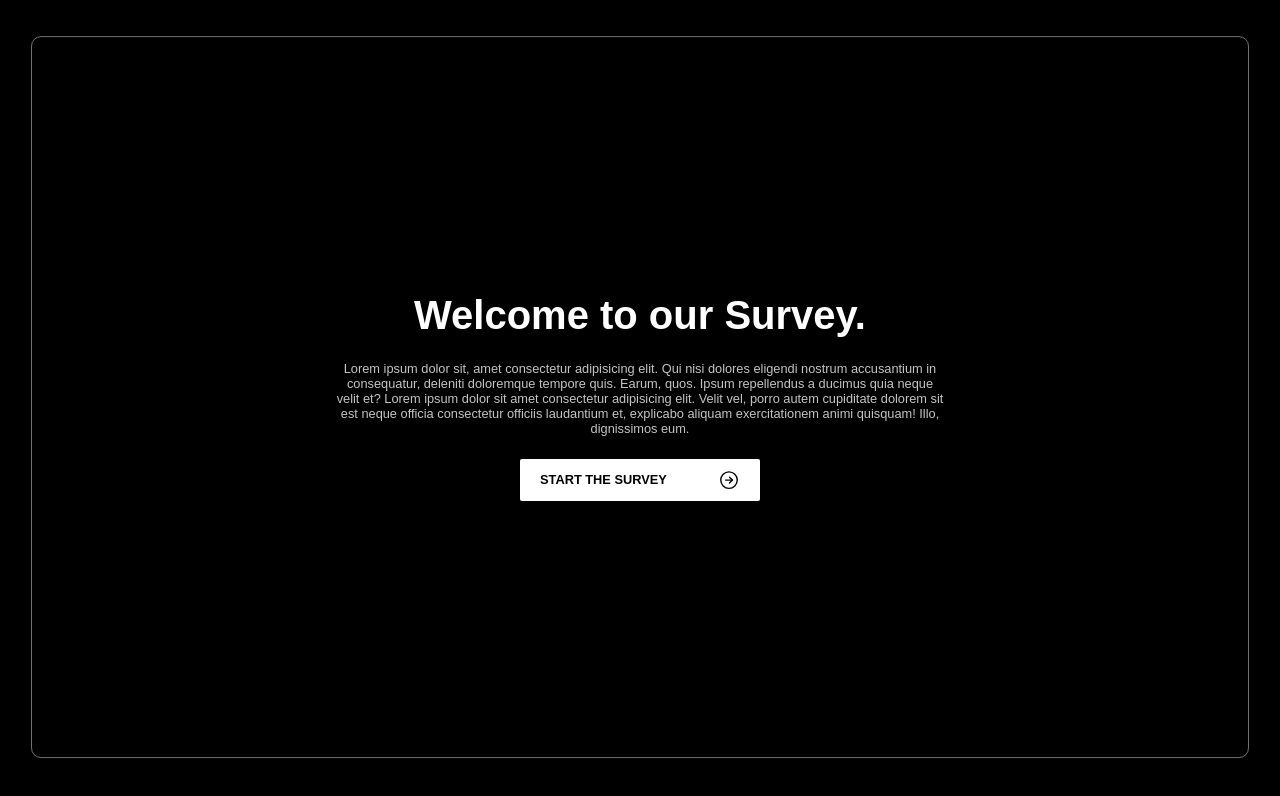
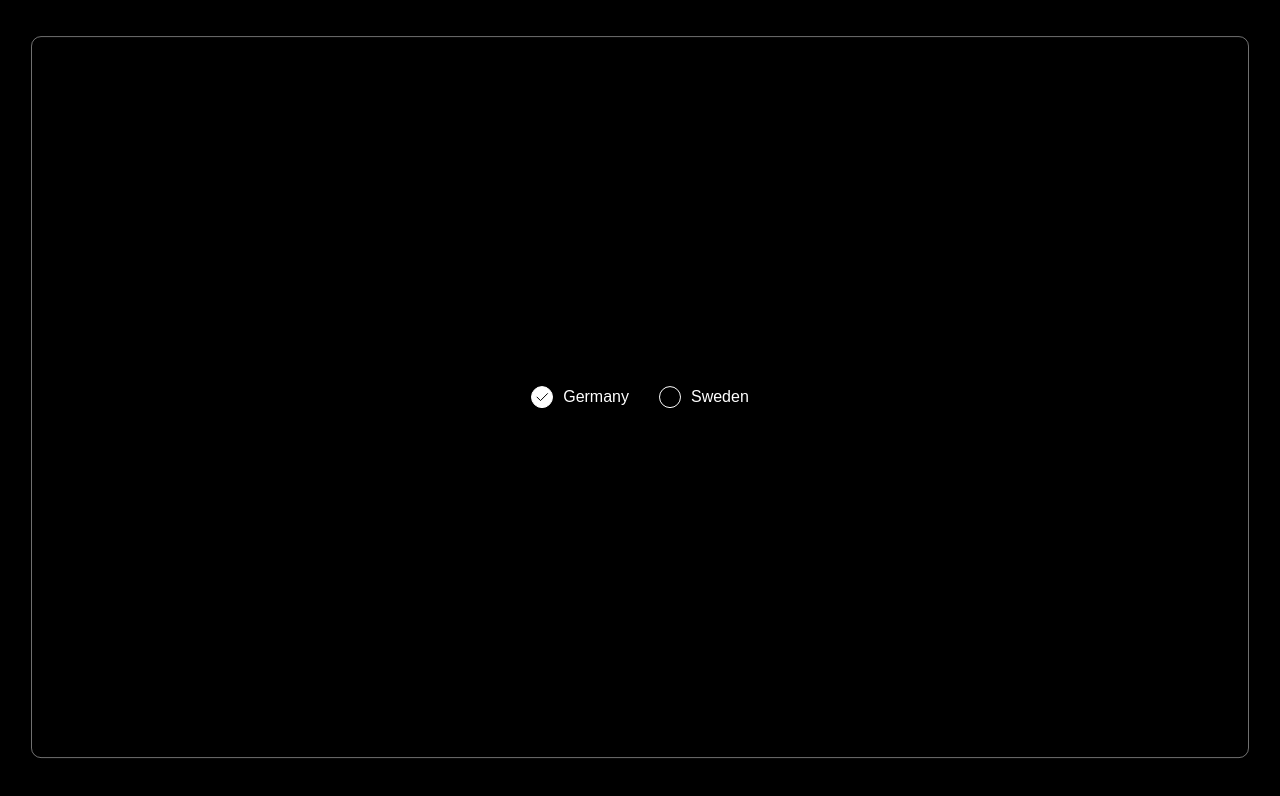
Before and after one commit to vaskania/alex-gross, a React (Create React App) app: page / in a window 1280 px wide. Shown: the top 796 px of the page. Built offline with nearby package versions, Linux system fonts and the light colour scheme.

Commit message:
added dropdown styling, create radio component

```diff
--- a/src/App.tsx
+++ b/src/App.tsx
@@ -1,4 +1,6 @@
 import { BrowserRouter } from "react-router-dom";
+import { Dropdown } from "./components/Dropdown";
+import { RadioButtons } from "./components/Radio";
 import { Wrapper } from "./components/Wrapper";
 import { ContextProvider } from "./context/App.context";
 
@@ -9,7 +11,20 @@ function App() {
     <ContextProvider>
       <BrowserRouter>
         <Wrapper>
-          <Router />
+          {/* <Dropdown
+            data={[
+              { label: "Germany", value: "ger" },
+              { label: "Sweden", value: "swe" },
+            ]}
+          /> */}
+          {/* <Router /> */}
+          <RadioButtons
+            type="single"
+            data={[
+              { label: "Germany", value: "ger" },
+              { label: "Sweden", value: "swe" },
+            ]}
+          />
         </Wrapper>
       </BrowserRouter>
     </ContextProvider>
--- a/src/components/Button.tsx
+++ b/src/components/Button.tsx
@@ -33,7 +33,7 @@ export const Button = ({
       gap: "10px",
     }}
   >
-    {leftArrow && <ArrowLeft />} {label}{" "}
-    {rightArrow && <ArrowCircleRight size={22} />}{" "}
+    {leftArrow && <ArrowLeft />} {label}
+    {rightArrow && <ArrowCircleRight size={22} />}
   </button>
 );
--- /dev/null
+++ b/src/components/Dropdown.tsx
@@ -0,0 +1,37 @@
+import { useState } from "react";
+import classes from "../styles/dropdown.module.css";
+import { Triagle } from "./Triagle";
+
+interface IDropdown {
+  label: string;
+  value: string;
+}
+
+export const Dropdown = ({ data }: { data: IDropdown[] }) => {
+  const [open, setOpen] = useState<boolean>(false);
+  const notSelectedTesxt = "please choose your country";
+  const [selected, setSelected] = useState<string>(notSelectedTesxt);
+
+  return (
+    <section className={classes.dropdownContainer}>
+      <div
+        className={classes.dropdown}
+        onClick={() => setOpen((open) => !open)}
+      >
+        <p>{notSelectedTesxt}</p>
+        <Triagle rotate={open} />
+      </div>
+      {open && (
+        <div className={classes.options}>
+          {data.map(({ label, value }) => {
+            return (
+              <span key={value} onClick={() => setSelected(value)}>
+                {label}
+              </span>
+            );
+          })}
+        </div>
+      )}
+    </section>
+  );
+};
--- /dev/null
+++ b/src/components/Question.tsx
@@ -0,0 +1,3 @@
+interface IQuestion {}
+
+export const Question = ({}: IQuestion) => {};
--- /dev/null
+++ b/src/components/Radio.tsx
@@ -0,0 +1,59 @@
+import { Check } from "phosphor-react";
+import { useState } from "react";
+import classes from "../styles/radio.module.css";
+type RadionButtonType = "single" | "multi";
+
+interface IRadionButton {
+  type: RadionButtonType;
+  data: {
+    label: string;
+    value: string;
+  }[];
+}
+
+const Item = ({
+  label,
+  click,
+  value,
+  isCurrent,
+}: {
+  value: string;
+  label: string;
+  click: any;
+  isCurrent: boolean;
+}) => {
+  const [isChecked, setChecked] = useState<boolean>(isCurrent);
+
+  return (
+    <div key={value} className={classes.checkboxItem}>
+      <span
+        onClick={() => {
+          click();
+          setChecked((c) => !c);
+        }}
+        className={isChecked && isCurrent ? classes.checked : ""}
+      >
+        {isCurrent && isChecked && <Check />}
+      </span>
+      <span>{label}</span>
+    </div>
+  );
+};
+
+export const RadioButtons = ({ data, type }: IRadionButton) => {
+  const [current, setCurrent] = useState("ger");
+
+  return (
+    <section className={classes.container}>
+      {data.map(({ label, value }) => (
+        <Item
+          key={value}
+          label={label}
+          value={value}
+          isCurrent={value === current}
+          click={() => setCurrent(value)}
+        />
+      ))}
+    </section>
+  );
+};
--- /dev/null
+++ b/src/styles/radio.module.css
@@ -0,0 +1,28 @@
+.container {
+  display: flex;
+  justify-content: space-around;
+  gap: 30px;
+}
+
+.container .checkboxItem {
+  display: flex;
+  justify-content: center;
+  align-items: center;
+  gap: 10px;
+}
+
+span:first-child {
+  width: 20px;
+  height: 20px;
+  border-radius: 50%;
+  border: 1px solid #fff;
+  cursor: pointer;
+  display: flex;
+  justify-content: center;
+  align-items: center;
+}
+
+span.checked {
+  background-color: #fff;
+  color: #000;
+}
```
Also changed, not shown: src/components/Triagle.tsx (added, +16 -0 lines), src/styles/dropdown.module.css (added, +34 -0 lines).
